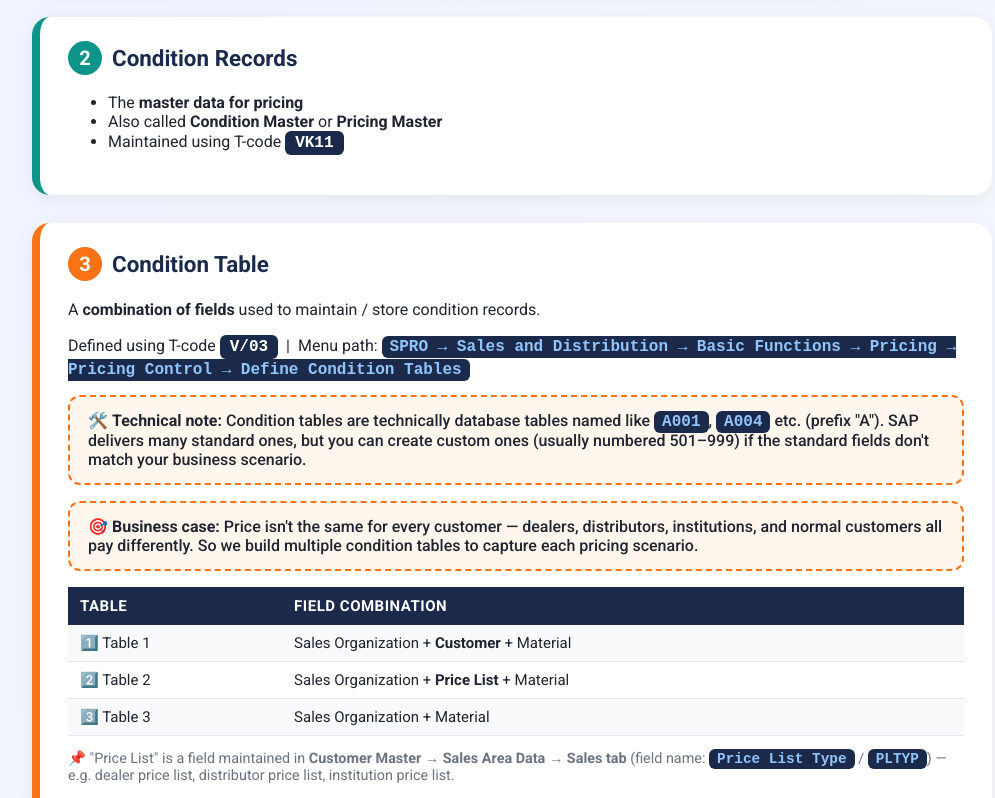
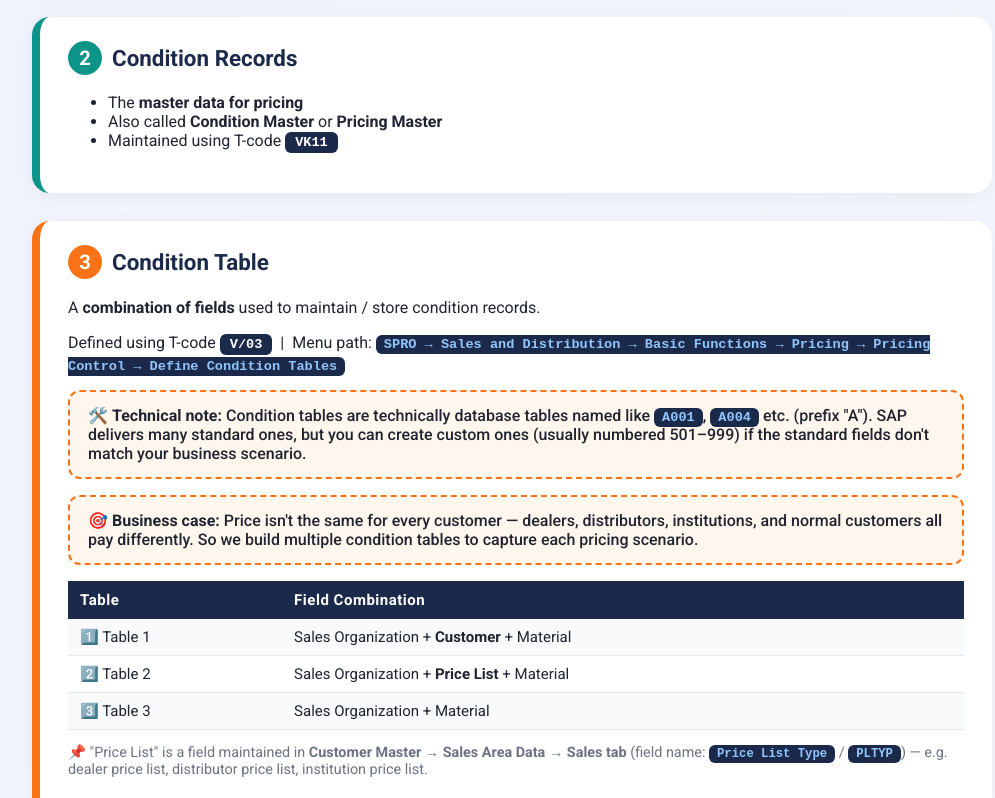
Before and after one commit to gajanan1987/sapsd, a React (Vite) app: page /pricing/lect-65 in a window 1280 px wide. Shown: the part 720-1518 px from the top of the page, without its empty margins (128-1123 px from the left). Built offline with nearby package versions, Linux system fonts and the light colour scheme; no server answers.

Commit message:
css changes

```diff
--- a/src/style/utilities/_common.scss
+++ b/src/style/utilities/_common.scss
@@ -776,11 +776,15 @@
 		line-height: initial;
 		vertical-align: middle;
 		min-width: revert !important;
+		font-weight: bold;
+		text-transform: revert;
+		@include Font-Bold;
 	}
 
 	h1 {
 		font-size: 2.1em !important;
 		letter-spacing: 0.5px !important;
+		@include Font-Bold;
 	}
 
 	p {
@@ -807,4 +811,10 @@
 		margin: revert !important;
 		list-style: revert !important;
 	}
+
+	code,
+	.code,
+	.tcode {
+		font-size: 0.85em !important;
+	}
 }
```
